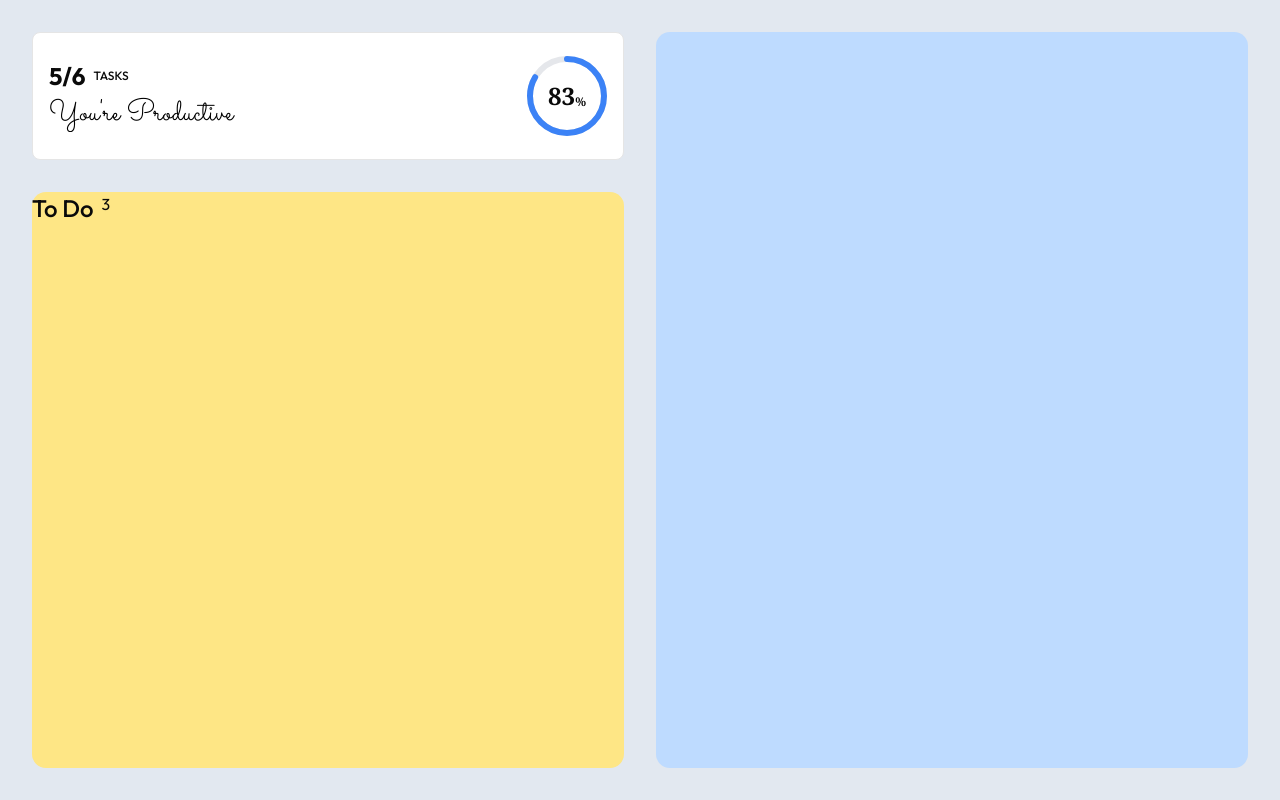
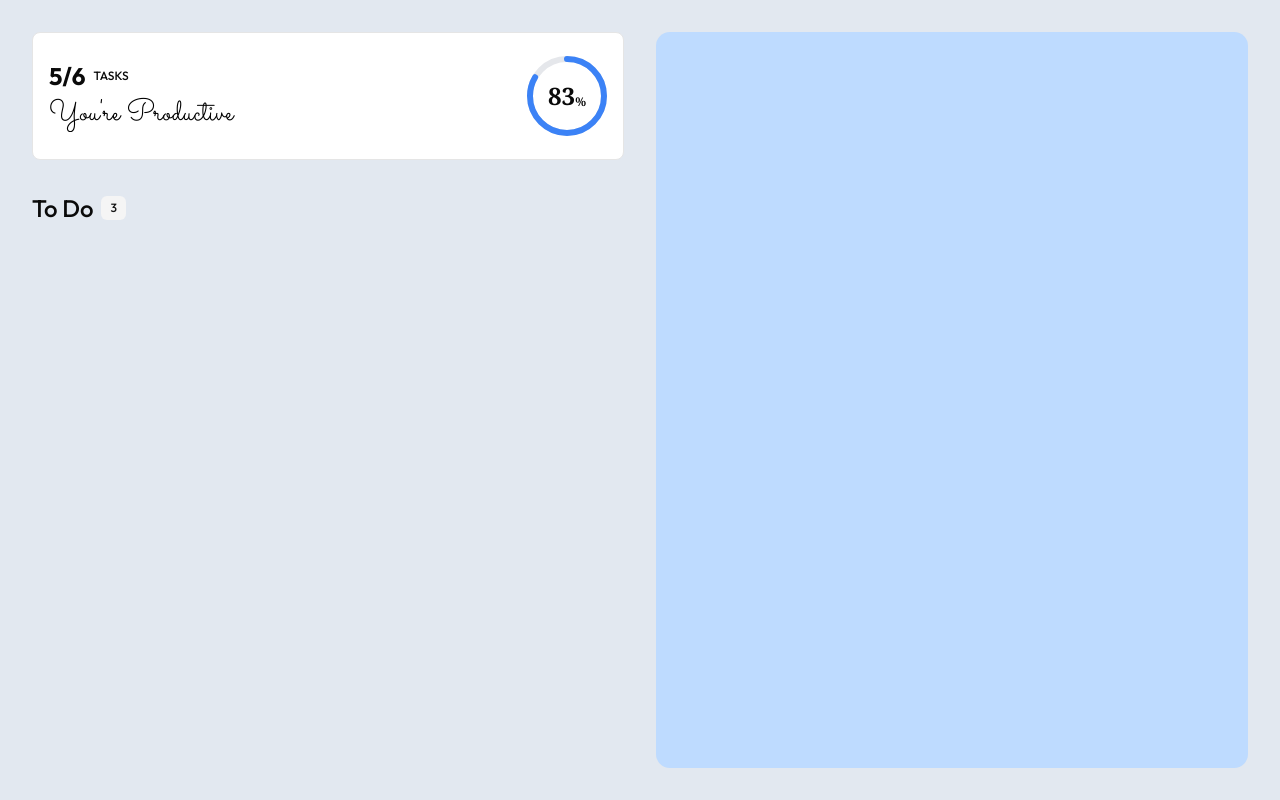
Before and after one commit to thebryanmartinez/todo-list-ai-prompt, a Next.js app: page / in a window 1280 px wide. Built offline with nearby package versions, Linux system fonts and the light colour scheme.

Commit message:
feat: add TaskHeader component

```diff
--- a/src/app/page.tsx
+++ b/src/app/page.tsx
@@ -7,7 +7,7 @@ export default function Home() {
                 <div className='max-h-32 flex-1 rounded-xl'>
                     <TaskCounter tasks={6} completedTasks={5} />
                 </div>
-                <div className='flex-1 bg-amber-200 rounded-xl'>
+                <div className='flex-1 rounded-xl'>
                     <TaskHeader text='To Do' numberIndicator={3} />
                 </div>
             </section>
--- a/src/modules/shared/components/badge.tsx
+++ b/src/modules/shared/components/badge.tsx
@@ -6,7 +6,7 @@ import { type VariantProps, cva } from 'class-variance-authority';
 import { cn } from '@/lib/utils';
 
 const badgeVariants = cva(
-    'inline-flex items-center justify-center rounded-full border px-2 py-0.5 text-xs font-medium w-fit whitespace-nowrap shrink-0 [&>svg]:size-3 gap-1 [&>svg]:pointer-events-none focus-visible:border-ring focus-visible:ring-ring/50 focus-visible:ring-[3px] aria-invalid:ring-destructive/20 dark:aria-invalid:ring-destructive/40 aria-invalid:border-destructive transition-[color,box-shadow] overflow-hidden',
+    'inline-flex items-center justify-center border px-2 text-xs font-medium w-fit whitespace-nowrap shrink-0 [&>svg]:size-3 gap-1 [&>svg]:pointer-events-none focus-visible:border-ring focus-visible:ring-ring/50 focus-visible:ring-[3px] aria-invalid:ring-destructive/20 dark:aria-invalid:ring-destructive/40 aria-invalid:border-destructive transition-[color,box-shadow] overflow-hidden rounded-sm h-6',
     {
         variants: {
             variant: {
--- a/src/modules/tasks/components/TaskHeader.tsx
+++ b/src/modules/tasks/components/TaskHeader.tsx
@@ -1,25 +1,19 @@
-import { ReactNode } from 'react';
-
 import { Badge } from '@/modules/shared/components';
-
-interface NumberIndicatorProps {
-    children: ReactNode;
-}
 
 interface TaskHeaderProps {
     numberIndicator: number;
     text: string;
 }
 
-const NumberIndicator = ({ children }: NumberIndicatorProps) => {
-    return <Badge variant='default'>{children}</Badge>;
-};
-
 export const TaskHeader = ({ numberIndicator, text }: TaskHeaderProps) => {
     return (
-        <div className='flex gap-2'>
+        <div className='flex gap-2 items-center'>
             <h2 className='text-2xl font-medium'>{text}</h2>
-            {numberIndicator ?? <NumberIndicator>{numberIndicator}</NumberIndicator>}
+            {numberIndicator && (
+                <Badge className='font-sans' variant='secondary'>
+                    {numberIndicator}
+                </Badge>
+            )}
         </div>
     );
 };
```
